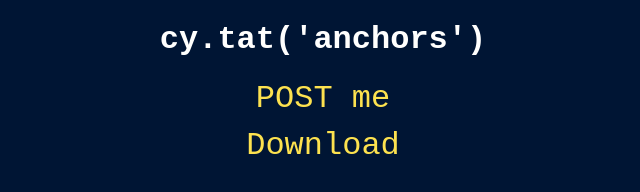
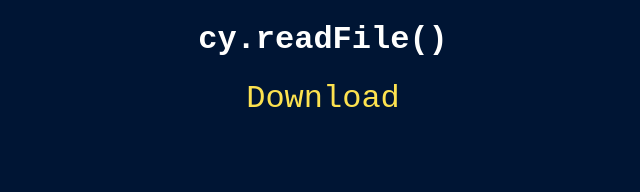
Before and after one commit to wlsf82/cy-tat-anchors, a website: page src/index.html in a window 1280 px wide. Shown: the whole page, without its empty margins (317-957 px from the left). Drawn offline with Linux system fonts and the light colour scheme.

Commit message:
Leave just the download button
So I can record a video to demonstrate how to test especifically
that.

```diff
--- a/src/index.html
+++ b/src/index.html
@@ -25,11 +25,8 @@
   </style>
 </head>
 <body>
-  <h1>cy.tat('anchors')</h1>
+  <h1>cy.readFile()</h1>
   <div>
-    <a href="#" ping="https://api.example.com">
-      POST me
-    </a>
     <a href="data:,Hello%2C%20World%21" download="helloworld.txt">
       Download
     </a>
```
Also changed, not shown: cypress/e2e/spec.cy.js (+4 -8 lines).
